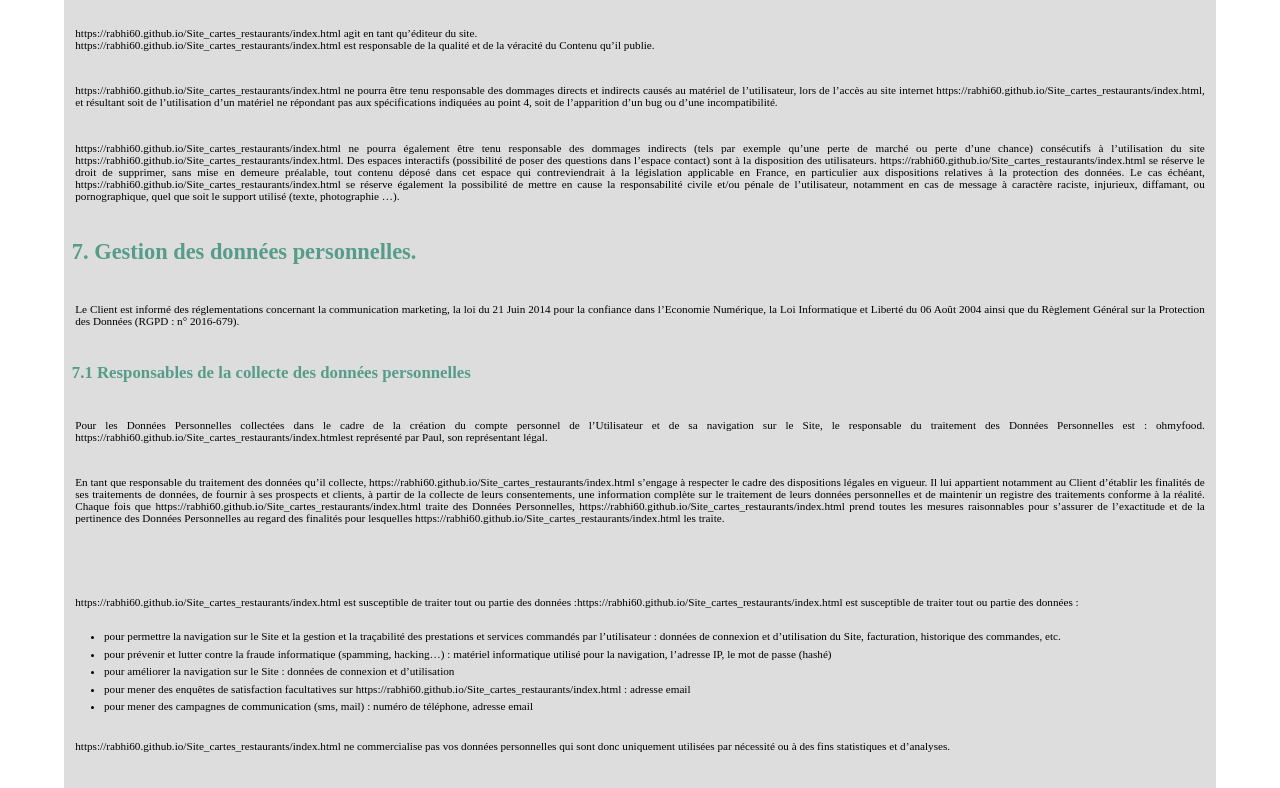
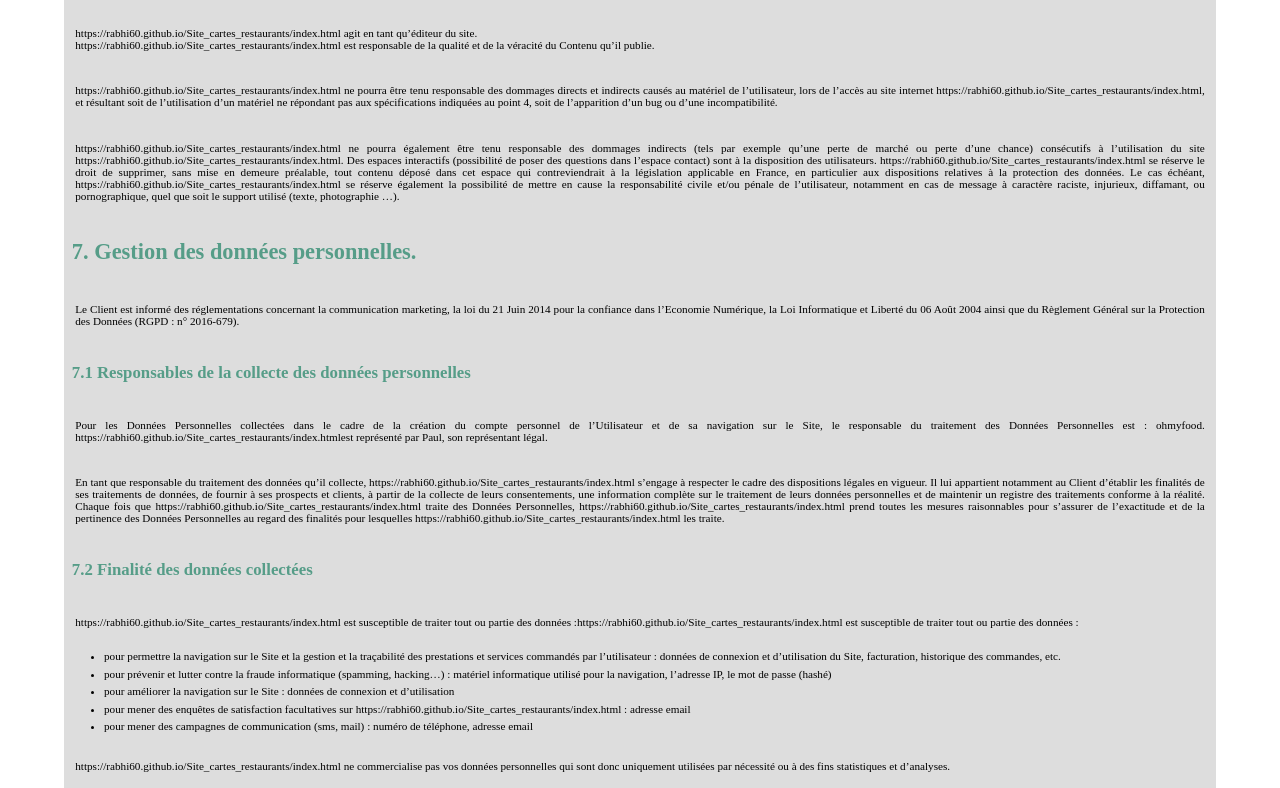
Before and after one commit to Rabhi60/Site_cartes_restaurants, a plain HTML site: page html/Mentions_legales.html in a window 1280 px wide. Shown: the part 1541-2329 px from the top of the page. Drawn offline with Linux system fonts and the light colour scheme.

Commit message:
Modification des erreurs dans Mentions légales

```diff
--- a/html/Mentions_legales.html
+++ b/html/Mentions_legales.html
@@ -21,7 +21,7 @@
 
                 <br><span class="bold">Contenu </span>: Ensemble des éléments constituants l’information présente sur le Site, notamment textes – images – vidéos.
 
-                <br><span class="bold"></span>Informations clients :</span> Ci après dénommé « Information (s) » qui correspondent à l’ensemble des données personnelles susceptibles d’être détenues par https://rabhi60.github.io/Site_cartes_restaurants/index.html pour la gestion de votre compte, de la gestion de la relation client et à des fins d’analyses et de statistiques.
+                <br><span class="bold">Informations clients :</span> Ci après dénommé « Information (s) » qui correspondent à l’ensemble des données personnelles susceptibles d’être détenues par https://rabhi60.github.io/Site_cartes_restaurants/index.html pour la gestion de votre compte, de la gestion de la relation client et à des fins d’analyses et de statistiques.
 
                 <br><span class="bold">Utilisateur :</span> Internaute se connectant, utilisant le site susnommé.
 
@@ -96,7 +96,7 @@
             <p>Pour les Données Personnelles collectées dans le cadre de la création du compte personnel de l’Utilisateur et de sa navigation sur le Site, le responsable du traitement des Données Personnelles est : ohmyfood. https://rabhi60.github.io/Site_cartes_restaurants/index.htmlest représenté par Paul, son représentant légal.</p>
             <p>En tant que responsable du traitement des données qu’il collecte, https://rabhi60.github.io/Site_cartes_restaurants/index.html s’engage à respecter le cadre des dispositions légales en vigueur. Il lui appartient notamment au Client d’établir les finalités de ses traitements de données, de fournir à ses prospects et clients, à partir de la collecte de leurs consentements, une information complète sur le traitement de leurs données personnelles et de maintenir un registre des traitements conforme à la réalité. Chaque fois que https://rabhi60.github.io/Site_cartes_restaurants/index.html traite des Données Personnelles, https://rabhi60.github.io/Site_cartes_restaurants/index.html prend toutes les mesures raisonnables pour s’assurer de l’exactitude et de la pertinence des Données Personnelles au regard des finalités pour lesquelles https://rabhi60.github.io/Site_cartes_restaurants/index.html les traite.</p>
 
-            <h3></h3>
+            <h3>7.2 Finalité des données collectées</h3>
             <p>https://rabhi60.github.io/Site_cartes_restaurants/index.html est susceptible de traiter tout ou partie des données :https://rabhi60.github.io/Site_cartes_restaurants/index.html est susceptible de traiter tout ou partie des données :</p>
             <ul>
                 <li>pour permettre la navigation sur le Site et la gestion et la traçabilité des prestations et services commandés par l’utilisateur : données de connexion et d’utilisation du Site, facturation, historique des commandes, etc.</li>
```
